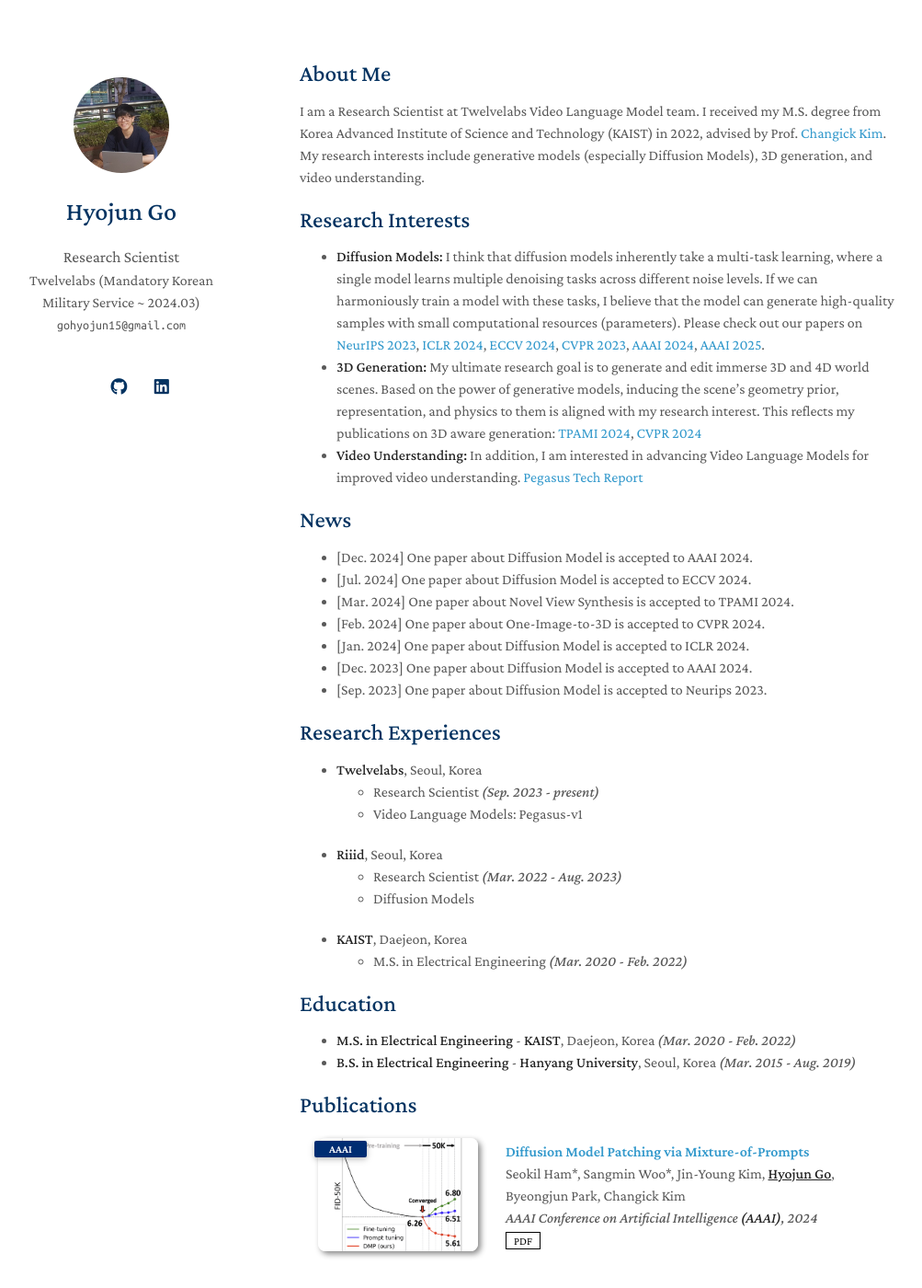
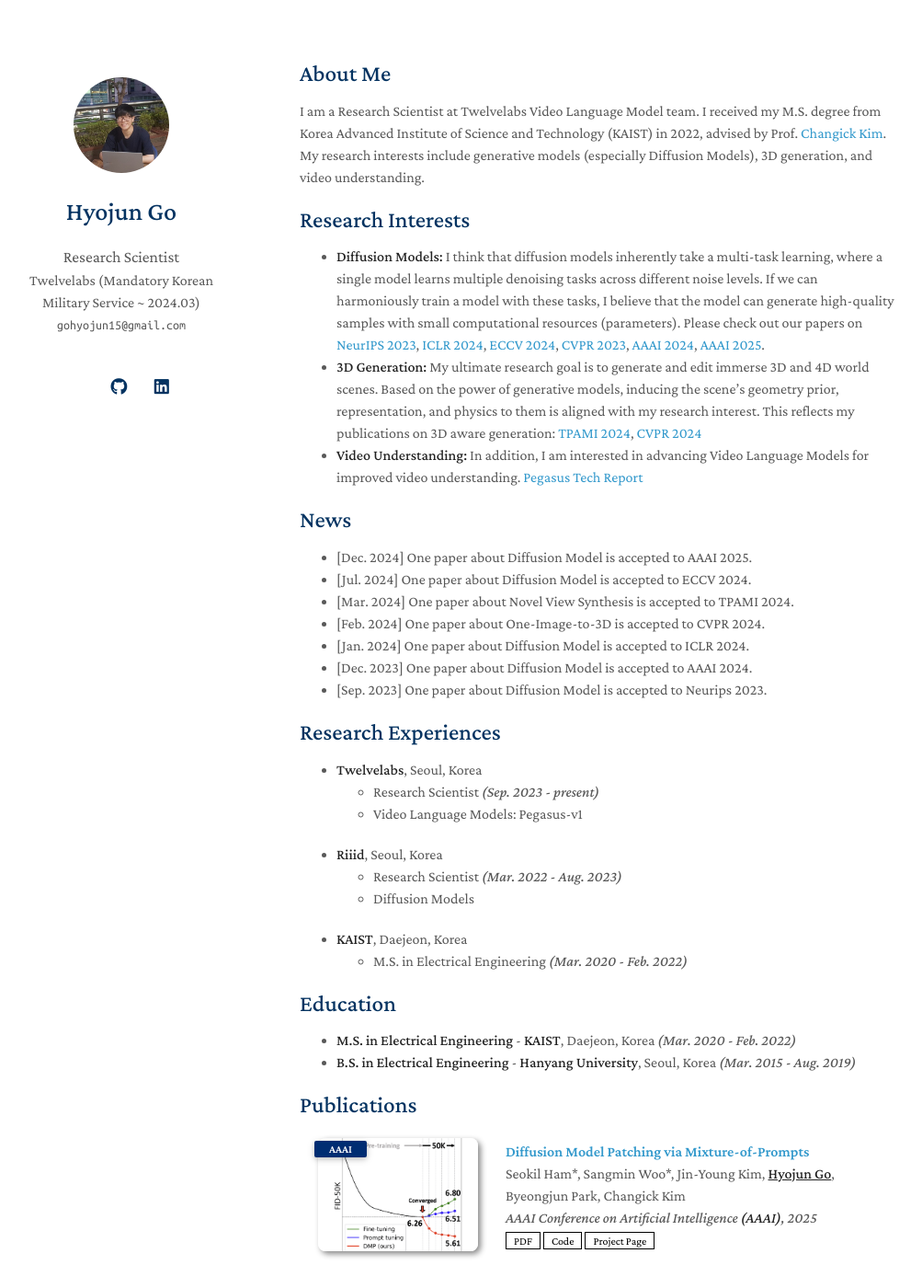
Before and after one commit to gohyojun15/gohyojun15.github.io, a Jekyll site: the page built from index.md, in a window 1280 px wide and 1400 px high. Shown: the whole window at 92% size, without its empty margins (144-1147 px from the left). Built offline with Jekyll 4.4.1, drawn with Linux system fonts in a browser that asks for light colours; nearby versions of some CDN libraries; a style sheet for code colours, icons or effects is not loaded; our own code applies the rules of GitHub Pages for plain Markdown files.

Commit message:
AAAI 2025

```diff
--- a/_data/publications.yml
+++ b/_data/publications.yml
@@ -2,10 +2,12 @@
   - title: "Diffusion Model Patching via Mixture-of-Prompts"
     authors: Seokil Ham*, Sangmin Woo*, Jin-Young Kim, <strong><u>Hyojun Go</u></strong>, Byeongjun Park, Changick Kim
     conference_short: AAAI
-    conference: AAAI Conference on Artificial Intelligence <strong>(AAAI)</strong>, 2024
+    conference: AAAI Conference on Artificial Intelligence <strong>(AAAI)</strong>, 2025
     pdf: https://arxiv.org/pdf/2405.17825
     # bibtex: https://bib.yliu.me/MICCAI23.txt
     image: ./assets/paper_img/mtl_patching.png
+    page: https://sangminwoo.github.io/DMP/
+    code: https://github.com/sangminwoo/DMP
 
   - title: "TWLV-I: Analysis and Insights from Holistic Evaluation on Video Foundation Models"
     authors: Twelvelabs Team
--- a/index.md
+++ b/index.md
@@ -17,7 +17,7 @@
 
 ## News
 
-- [Dec. 2024] One paper about Diffusion Model is accepted to AAAI 2024.
+- [Dec. 2024] One paper about Diffusion Model is accepted to AAAI 2025.
 - [Jul. 2024] One paper about Diffusion Model is accepted to ECCV 2024.
 - [Mar. 2024] One paper about Novel View Synthesis is accepted to TPAMI 2024.
 - [Feb. 2024] One paper about One-Image-to-3D is accepted to CVPR 2024.
```
